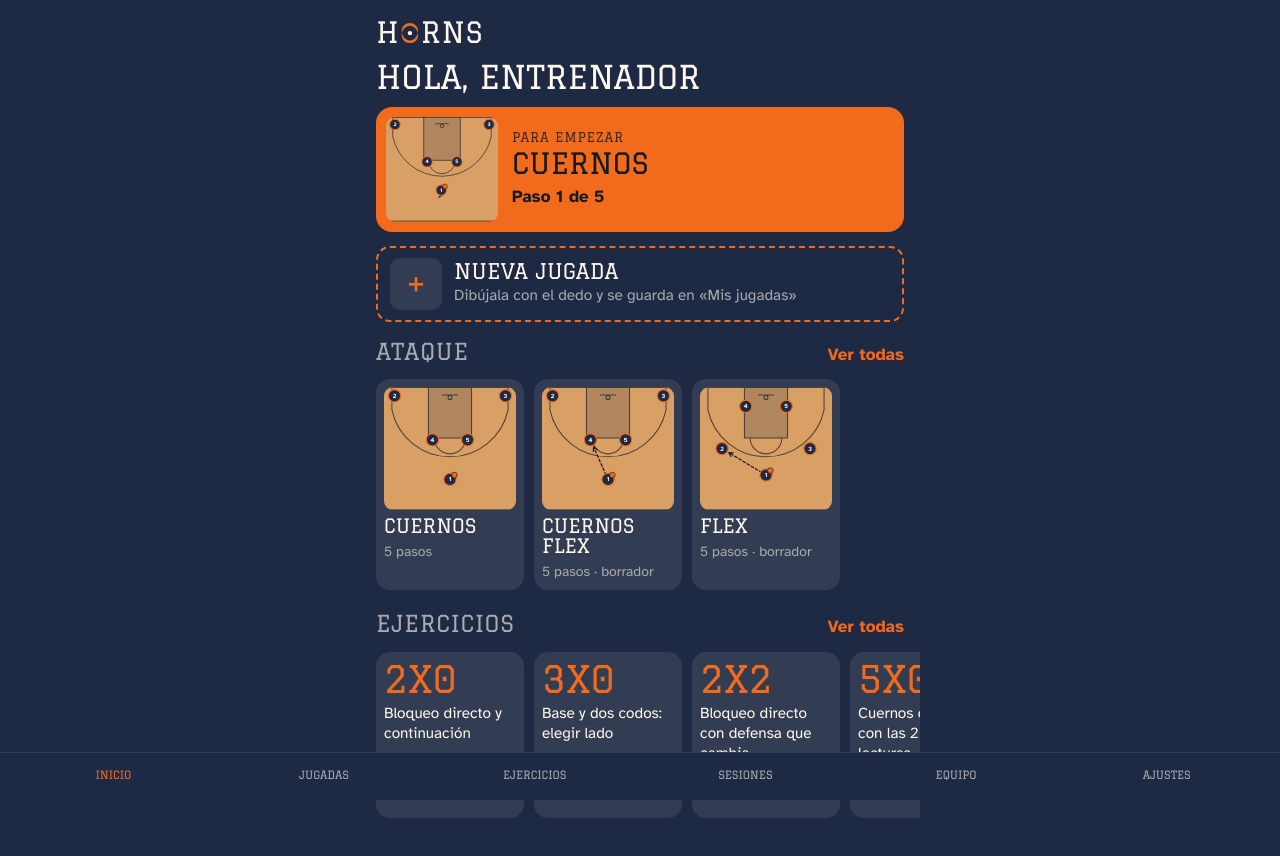
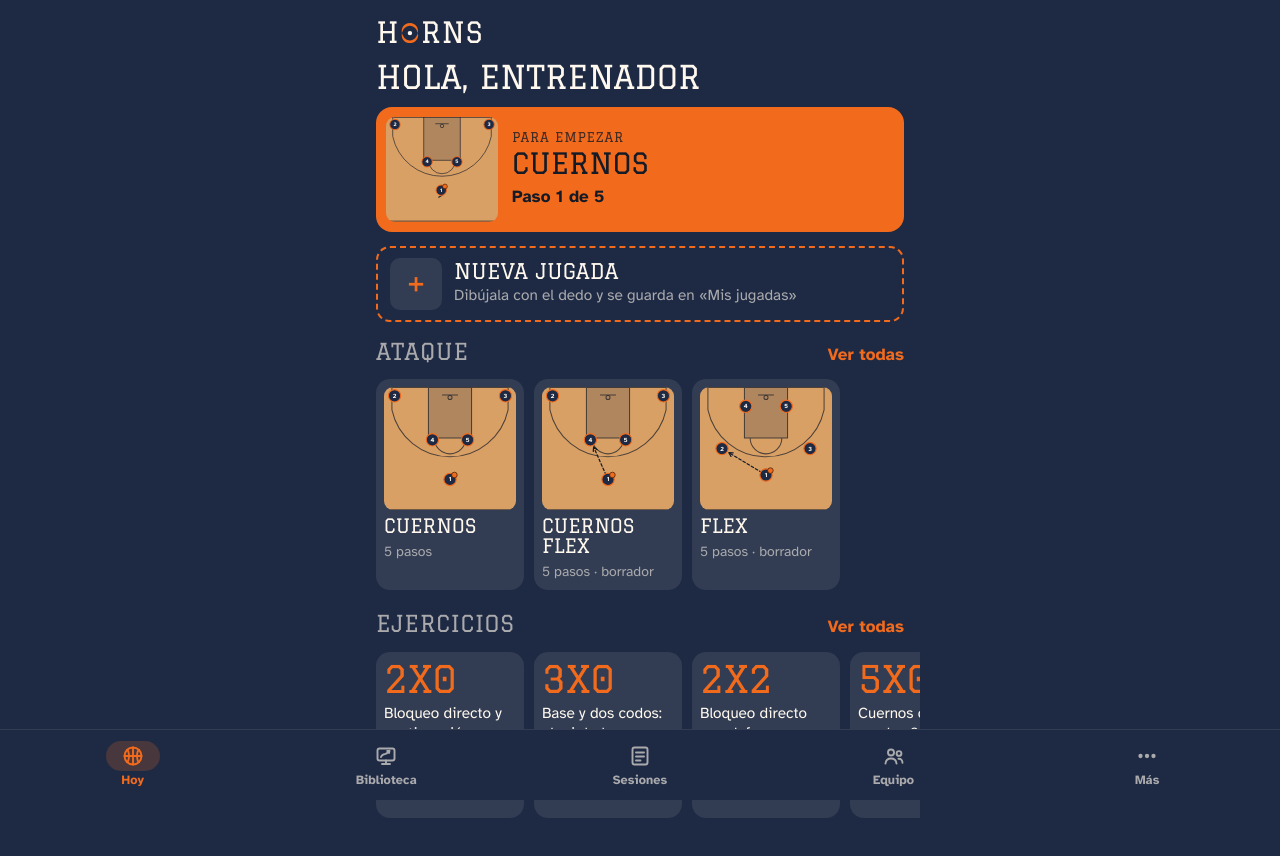
Before and after one commit to adambursey7-sudo/cuernos, a React (Vite) app: page / in a window 1280 px wide. Shown: the top 856 px of the page. Built offline with nearby package versions, Linux system fonts and the light colour scheme.

Commit message:
Tramo 1 interfaz: menú de abajo con cinco apartados (Hoy, Biblioteca, Sesiones, Equipo, Más), Biblioteca con ramas y bocetos
Co-Authored-By: Claude Sonnet 5.5 <noreply@anthropic.com>

```diff
--- a/src/App.tsx
+++ b/src/App.tsx
@@ -1,34 +1,36 @@
 import { useState } from 'react';
+import { Marca } from './Logo';
 import { Editor } from './editor/Editor';
 import { buscarEjercicio } from './ejercicios/ejercicios';
+import { IconoBiblioteca, IconoEquipo, IconoHoy, IconoMas, IconoSesiones } from './Iconos';
 import { Ajustes } from './pantallas/Ajustes';
+import { Biblioteca, type Rama } from './pantallas/Biblioteca';
 import { Ejercicio } from './pantallas/Ejercicio';
-import { Ejercicios } from './pantallas/Ejercicios';
 import { Equipo } from './pantallas/Equipo';
 import { Inicio } from './pantallas/Inicio';
 import { Sesiones } from './pantallas/Sesiones';
 import { Sistema } from './pantallas/Sistema';
-import { Sistemas } from './pantallas/Sistemas';
 import { buscarSistema } from './sistemas/almacen';
 import type { Sistema as SistemaDatos } from './sistemas/tipos';
 
-type Pestana = 'inicio' | 'jugadas' | 'ejercicios' | 'sesiones' | 'equipo' | 'ajustes';
+// Menú de abajo (opción A de Adam, 30/10): cinco apartados iguales.
+type Pestana = 'hoy' | 'biblioteca' | 'sesiones' | 'equipo' | 'mas';
 
-const PESTANAS: { id: Pestana; nombre: string }[] = [
-  { id: 'inicio', nombre: 'Inicio' },
-  { id: 'jugadas', nombre: 'Jugadas' },
-  { id: 'ejercicios', nombre: 'Ejercicios' },
-  { id: 'sesiones', nombre: 'Sesiones' },
-  { id: 'equipo', nombre: 'Equipo' },
-  { id: 'ajustes', nombre: 'Ajustes' },
+const PESTANAS: { id: Pestana; nombre: string; icono: () => React.JSX.Element }[] = [
+  { id: 'hoy', nombre: 'Hoy', icono: IconoHoy },
+  { id: 'biblioteca', nombre: 'Biblioteca', icono: IconoBiblioteca },
+  { id: 'sesiones', nombre: 'Sesiones', icono: IconoSesiones },
+  { id: 'equipo', nombre: 'Equipo', icono: IconoEquipo },
+  { id: 'mas', nombre: 'Más', icono: IconoMas },
 ];
 
 /** En el editor: `null` = no se edita; `{}` = jugada nueva; `{ base }` = editar una propia o duplicar una del libro. */
 type Edicion = { base?: SistemaDatos } | null;
 
 export function App() {
-  const [pestana, setPestana] = useState<Pestana>('inicio');
-  // La jugada abierta queda encima de Inicio o de Jugadas; al volver se ve la pestaña desde la que se abrió.
+  const [pestana, setPestana] = useState<Pestana>('hoy');
+  const [rama, setRama] = useState<Rama>('jugadas');
+  // La jugada abierta queda encima de Hoy o de la Biblioteca; al volver se ve la pestaña desde la que se abrió.
   const [abierto, setAbierto] = useState<{ id: string; paso: number } | null>(null);
   const [edicion, setEdicion] = useState<Edicion>(null);
   const sistema = abierto ? buscarSistema(abierto.id) : undefined;
@@ -41,12 +43,13 @@ export function App() {
   // Un día de la temporada abierto desde Inicio («Esta semana»): lleva a Equipo → Temporada en ese día.
   const [fechaAbrir, setFechaAbrir] = useState<string | undefined>();
   const abrirSesion = (id: string) => { setPestana('sesiones'); setSesionId(id); setEjercicioId(null); };
+  const irABiblioteca = (r: Rama) => { setRama(r); setPestana('biblioteca'); };
   const verDia = (fecha: string) => { setFechaAbrir(fecha); setPestana('equipo'); };
 
   let contenido;
   if (pestana === 'sesiones' && !ejercicio) contenido = <Sesiones abrirEjercicio={setEjercicioId} abierta={sesionId} abrir={setSesionId} />;
-  else if (pestana === 'equipo') contenido = <Equipo key={fechaAbrir ?? 'sin-fecha'} ir={setPestana} fecha={fechaAbrir} abrirSesion={abrirSesion} />;
-  else if (pestana === 'ajustes') contenido = <Ajustes />;
+  else if (pestana === 'equipo') contenido = <Equipo key={fechaAbrir ?? 'sin-fecha'} ir={irABiblioteca} fecha={fechaAbrir} abrirSesion={abrirSesion} />;
+  else if (pestana === 'mas') contenido = <><header className="cabecera-app"><Marca className="marca-cabecera" /></header><Ajustes /></>;
   else if (edicion)
     contenido = (
       <Editor
@@ -69,20 +72,20 @@ export function App() {
     contenido = (
       <Sistema key={sistema.id} s={sistema} pasoInicial={abierto!.paso} volver={() => setAbierto(null)} editar={(base) => setEdicion({ base })} />
     );
-  else if (pestana === 'inicio')
+  else if (pestana === 'hoy')
     contenido = (
-      <Inicio verDia={verDia} abrirSesion={abrirSesion} abrir={abrir} abrirEjercicio={setEjercicioId} crear={() => setEdicion({})} verTodas={() => setPestana('jugadas')} verEjercicios={() => setPestana('ejercicios')} />
+      <Inicio verDia={verDia} abrirSesion={abrirSesion} abrir={abrir} abrirEjercicio={setEjercicioId} crear={() => setEdicion({})} verTodas={() => irABiblioteca('jugadas')} verEjercicios={() => irABiblioteca('ejercicios')} />
     );
-  else if (pestana === 'ejercicios') contenido = <Ejercicios abrir={setEjercicioId} />;
-  else contenido = <Sistemas abrir={abrir} crear={() => setEdicion({})} />;
+  else contenido = <Biblioteca rama={rama} cambiar={setRama} abrir={abrir} abrirEjercicio={setEjercicioId} crear={() => setEdicion({})} />;
 
   return (
     <div className="app">
-      <main>{contenido}</main>
-      <nav className="pestanas">
+      <main key={pestana} className="entra">{contenido}</main>
+      <nav className="pestanas" aria-label="Secciones">
         {PESTANAS.map((p) => (
-          <button key={p.id} className={p.id === pestana ? 'on' : ''} onClick={() => { setPestana(p.id); setFechaAbrir(undefined); setAbierto(null); setEdicion(null); setEjercicioId(null); setSesionId(null); }}>
-            {p.nombre}
+          <button key={p.id} className={p.id === pestana ? 'on' : ''} aria-current={p.id === pestana ? 'page' : undefined} onClick={() => { setPestana(p.id); setFechaAbrir(undefined); setAbierto(null); setEdicion(null); setEjercicioId(null); setSesionId(null); }}>
+            <span className="burbuja"><p.icono /></span>
+            <span className="rotulo-pestana">{p.nombre}</span>
           </button>
         ))}
       </nav>
--- /dev/null
+++ b/src/Iconos.tsx
@@ -0,0 +1,33 @@
+// Iconos de la barra de abajo: trazo propio y simple, del color del texto (currentColor), para que sigan los colores del entrenador.
+import type { ReactNode } from 'react';
+
+const trazo = { fill: 'none', stroke: 'currentColor', strokeWidth: 1.9, strokeLinecap: 'round', strokeLinejoin: 'round' } as const;
+
+function Icono({ children }: { children: ReactNode }) {
+  return <svg className="icono" viewBox="0 0 24 24" aria-hidden="true" {...trazo}>{children}</svg>;
+}
+
+/** Hoy: un balón de baloncesto. */
+export const IconoHoy = () => (
+  <Icono><circle cx="12" cy="12" r="8.5" /><path d="M3.5 12h17M12 3.5v17M6 5.8c2.6 1.9 2.6 10.5 0 12.4M18 5.8c-2.6 1.9-2.6 10.5 0 12.4" /></Icono>
+);
+
+/** Biblioteca: pizarra con una jugada dibujada. */
+export const IconoBiblioteca = () => (
+  <Icono><rect x="3.5" y="4.5" width="17" height="12" rx="2" /><path d="M7 13c2-5 5-1 7-5l1.5-1.2M15.5 6.8l-2.3.2M15.5 6.8l-.5 2.2M8 20h8M12 16.5V20" /></Icono>
+);
+
+/** Sesiones: hoja con lista y cronómetro. */
+export const IconoSesiones = () => (
+  <Icono><rect x="4.5" y="3.5" width="15" height="17" rx="2" /><path d="M8 8.5h8M8 12.5h8M8 16.5h4.5" /></Icono>
+);
+
+/** Equipo: dos jugadores. */
+export const IconoEquipo = () => (
+  <Icono><circle cx="9" cy="8.5" r="3" /><path d="M3.5 19.5c.4-3.4 2.6-5 5.5-5s5.1 1.6 5.5 5" /><circle cx="17" cy="9.5" r="2.4" /><path d="M16.5 14.7c2.4-.2 3.8 1.2 4 4" /></Icono>
+);
+
+/** Más: tres puntos. */
+export const IconoMas = () => (
+  <Icono><circle cx="5.5" cy="12" r="1.2" fill="currentColor" /><circle cx="12" cy="12" r="1.2" fill="currentColor" /><circle cx="18.5" cy="12" r="1.2" fill="currentColor" /></Icono>
+);
--- a/src/estilos.css
+++ b/src/estilos.css
@@ -100,10 +100,28 @@ main { flex: 1; width: 100%; max-width: 560px; margin: 0 auto; }
 .color input { width: 40px; height: 40px; border: none; padding: 0; background: none; border-radius: 8px; }
 .restaurar { justify-self: start; border: 1.5px solid var(--tenue); background: none; border-radius: 999px; padding: 9px 16px; }
 
-/* pestañas de abajo */
-.pestanas { position: sticky; bottom: 0; display: grid; grid-template-columns: repeat(6, 1fr); background: var(--fondo); border-top: 1px solid var(--superficie); padding: 6px max(8px, env(safe-area-inset-right)) max(10px, env(safe-area-inset-bottom)) max(8px, env(safe-area-inset-left)); }
-.pestanas button { border: none; background: none; padding: 10px 0; min-width: 0; letter-spacing: -0.01em; color: var(--tenue); font: 800 0.66rem/1 var(--display); text-transform: uppercase; }
+/* menú de abajo: cinco apartados iguales, icono con píldora al estar activo, objetivo táctil de 56 px */
+.pestanas { position: sticky; bottom: 0; z-index: 10; display: grid; grid-template-columns: repeat(5, 1fr); background: var(--fondo); border-top: 1px solid var(--superficie); padding: 6px max(6px, env(safe-area-inset-right)) max(8px, env(safe-area-inset-bottom)) max(6px, env(safe-area-inset-left)); }
+.pestanas button { border: none; background: none; padding: 2px 0; min-width: 0; min-height: 56px; display: grid; justify-items: center; align-content: center; gap: 3px; color: var(--tenue); }
+.pestanas .burbuja { display: grid; place-items: center; width: 54px; height: 30px; border-radius: 999px; transition: background-color 0.18s, color 0.18s; }
+.pestanas .icono { width: 24px; height: 24px; }
+.pestanas .rotulo-pestana { font: 700 0.74rem/1 var(--body); letter-spacing: 0.01em; }
 .pestanas button.on { color: var(--principal); }
+.pestanas button.on .burbuja { background: color-mix(in srgb, var(--principal) 20%, var(--fondo)); }
+.pestanas button.on .rotulo-pestana { font-weight: 800; }
+.pestanas button:active .burbuja { background: var(--superficie); }
+
+/* cabecera de las pantallas de primer nivel: el logo y, si hay, las ramas */
+.cabecera-app { display: grid; gap: 12px; padding: max(14px, env(safe-area-inset-top)) max(16px, env(safe-area-inset-right)) 0 max(16px, env(safe-area-inset-left)); }
+.cabecera-app + .pantalla { padding-top: 6px; }
+.ramas { display: grid; grid-auto-flow: column; grid-auto-columns: 1fr; gap: 4px; padding: 4px; border-radius: 999px; background: var(--superficie); }
+.ramas button { border: none; background: none; min-height: 44px; border-radius: 999px; color: var(--tenue); font: 800 0.95rem/1 var(--body); transition: background-color 0.18s, color 0.18s; }
+.ramas button.on { background: var(--principal); color: var(--sobre-principal); }
+
+/* al cambiar de apartado, el contenido entra con un fundido corto */
+.entra { animation: entra 0.16s ease-out; }
+@keyframes entra { from { opacity: 0; transform: translateY(6px); } to { opacity: 1; transform: none; } }
+@media (prefers-reduced-motion: reduce) { .entra { animation: none; } .pestanas .burbuja, .ramas button { transition: none; } }
 
 /* pizarra */
 .pista { width: 100%; display: block; }
--- a/src/pantallas/Ajustes.tsx
+++ b/src/pantallas/Ajustes.tsx
@@ -51,7 +51,7 @@ export function Ajustes() {
 
   return (
     <section className="pantalla">
-      <h1 className="titulo">Ajustes</h1>
+      <h1 className="titulo">Más</h1>
       <h2 className="sub">Entrada</h2>
       <label className="campo-diario">
         <span><input type="checkbox" checked={intro} onChange={(ev) => { setIntro(ev.target.checked); ponerIntroActiva(ev.target.checked); }} /> Vídeo de entrada al abrir la app (una vez al día)</span>
--- /dev/null
+++ b/src/pantallas/Biblioteca.tsx
@@ -0,0 +1,36 @@
+// Biblioteca (opción A de Adam, 30/10): ramas arriba y, debajo, la lista de cada una. Hoy: Jugadas y Ejercicios;
+// Juegos y Recursos se añaden en sus tramos.
+import { Marca } from '../Logo';
+import { Ejercicios } from './Ejercicios';
+import { Sistemas } from './Sistemas';
+
+export type Rama = 'jugadas' | 'ejercicios';
+
+const RAMAS: { id: Rama; nombre: string }[] = [
+  { id: 'jugadas', nombre: 'Jugadas' },
+  { id: 'ejercicios', nombre: 'Ejercicios' },
+];
+
+export function Biblioteca({ rama, cambiar, abrir, abrirEjercicio, crear }: {
+  rama: Rama;
+  cambiar: (r: Rama) => void;
+  abrir: (id: string) => void;
+  abrirEjercicio: (id: string) => void;
+  crear: () => void;
+}) {
+  return (
+    <>
+      <header className="cabecera-app">
+        <Marca className="marca-cabecera" />
+        <div className="ramas" role="tablist" aria-label="Biblioteca">
+          {RAMAS.map((r) => (
+            <button key={r.id} role="tab" aria-selected={r.id === rama} className={r.id === rama ? 'on' : ''} onClick={() => cambiar(r.id)}>
+              {r.nombre}
+            </button>
+          ))}
+        </div>
+      </header>
+      {rama === 'jugadas' ? <Sistemas abrir={abrir} crear={crear} /> : <Ejercicios abrir={abrirEjercicio} />}
+    </>
+  );
+}
```
Also changed, not shown: 1 other file (tests, documents, lock files or other folders).
